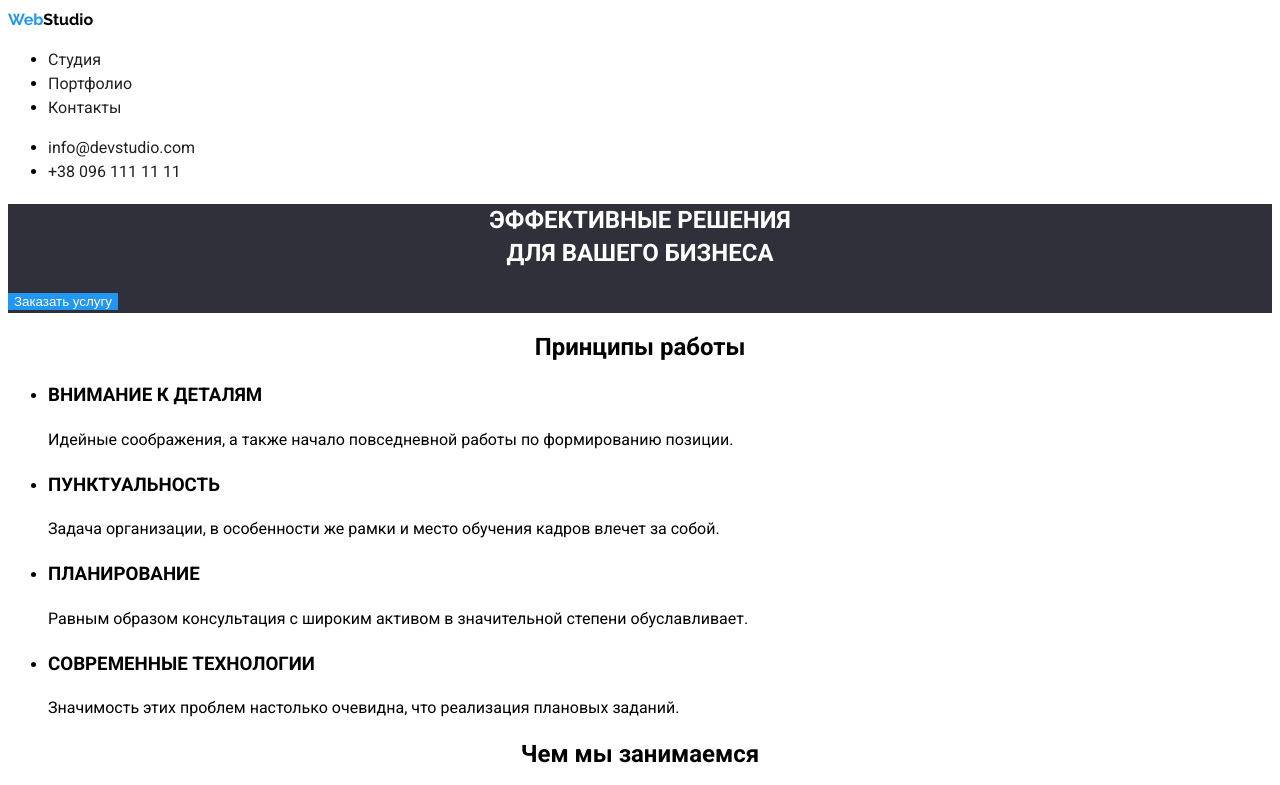
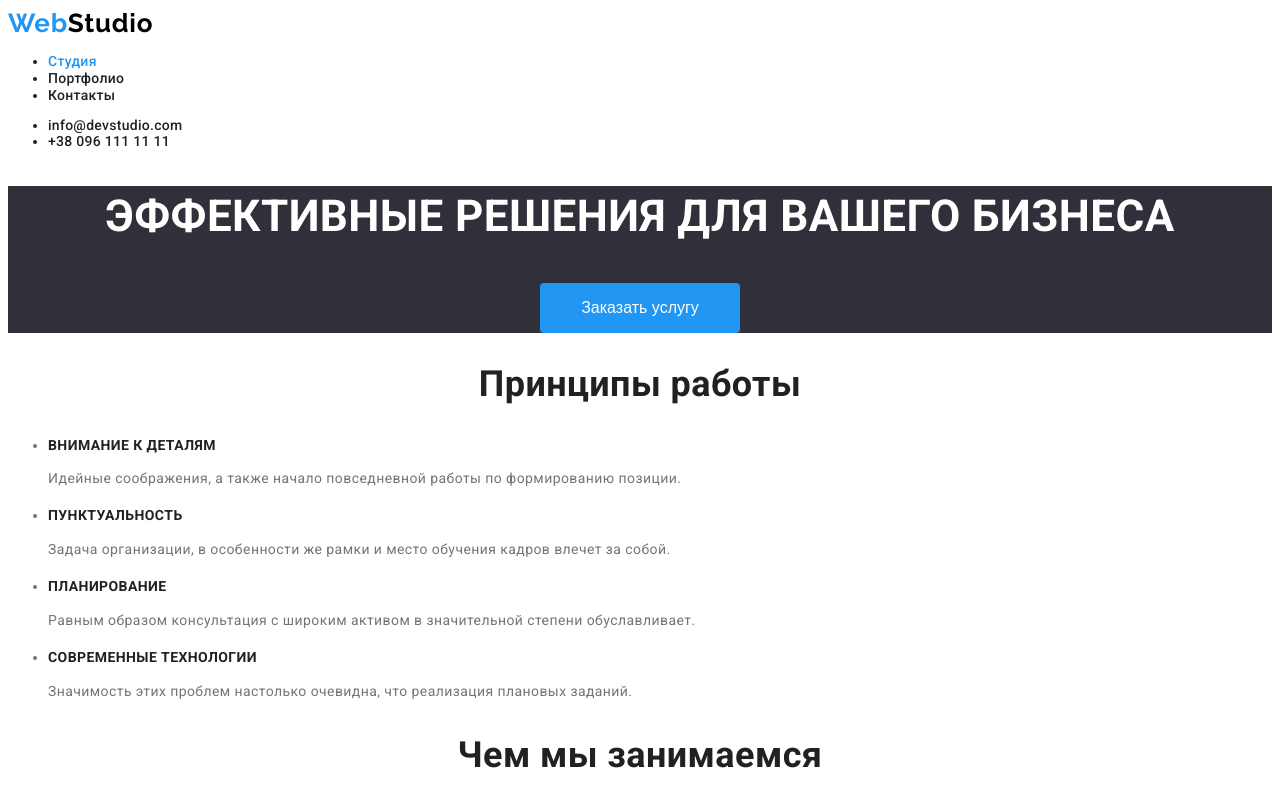
Before and after one commit to YevheniiBuchok/goit-markup-hw-02, a plain HTML site: page index.html in a window 1280 px wide. Shown: the top 785 px of the page. Drawn offline with Linux system fonts and the light colour scheme.

Commit message:
дз 2 з виправленнями

```diff
--- a/css/styles.css
+++ b/css/styles.css
@@ -42,26 +42,39 @@
 :root {
     --color-accent: #2196F3;
     --color-background-primary: white;
+    --color-text: #757575;
     --color-text-title: #212121;
+    --color-second-fone: #F5F4FA;
+    --color-hero: #2F303A;
+    --color-logo: black;
     --font-family-primary: 'Roboto', sans-serif;
     --font-family-logo: 'Raleway', sans-serif;
 }
 
 body {
     font-family: var(--font-family-primary);
-    font-style: 16px;
+    font-size: 14px;
     line-height: 1.5;
-    font-weight: 400, 500, 700;
+    letter-spacing: 0.03em;
+    color: var(--color-text);
     background-color: var(--color-background-primary);
 }
 
 .header {
+    color: var(--color-text-title);
+    font-size: 14px;
+    line-height: 1.14;
+    font-weight: 500;
+    letter-spacing: 0.02em;
     background-color: var(----color-background-primary-title);
 }
 .full-logo-header {
     font-family: var(--font-family-logo);
-    color: black;
-    font-style: 26px;
+    color: var(--color-logo);
+    font-size: 26px;
+    line-height: 1.19;
+    font-weight: 700;
+    letter-spacing: 0.03em;
     text-decoration: none;
 }
 .logo {
@@ -69,13 +82,16 @@ body {
 }
 .site-nav .link {
     color: var(--color-text-title);
-    font-style: 14px;
+    font-size: 14px;
     line-height: 1.15;
     text-decoration: none;
 }
+.site-nav .link.current {
+    color: var(--color-accent);
+}
 .contacts-nav .contact {
     color: var(--color-text-title);
-    font-style: 14px;
+    font-size: 14px;
     text-decoration: none;
 }
 .site-nav .link:hover,
@@ -88,36 +104,68 @@ body {
 }
 
 .hero {
-    background-color: #2F303A;
+    background-color: var(--color-hero);
 }
 .hero .hero-title {
     color: var(--color-background-primary);
 }
 .hero-title {
-    font-style: 44px;
+    font-size: 44px;
     line-height: 1.364;
     text-align: center;
     text-transform: uppercase;
 }
+.button {
+    font-size: 16px;
+    background-color: var(--color-accent);
+    color: var(--color-background-primary);
+    border: none;
+    margin: 0 auto;
+    display: block;
+    width: 200px;
+    height: 50px;
+    border-radius: 4px;
+    padding: 10px 32px;
+}
+.button:hover,
+.button:focus {
+    color: var(--color-second-fone);
+}
 .title {
-    font-style: 36px;
+    color: var(--color-text-title);
+    font-size: 36px;
     line-height: 1.167;
     text-align: center;
 }
-.button {
-    background-color: var(--color-accent);
-    color: var(--color-background-primary);
-    border: none;
+
+.content-title {
+    color: var(--color-text-title);
+    font-size: 14px;
+    line-height: 1.14;
+    font-weight: 700;
+}
+
+.content-text {
+    color: var(--color-text);
+    font-size: 14px;
+    line-height: 1.71;
+    font-weight: 400;
 }
 .team {
-    background-color: #F5F4FA;
+    background-color: var(--color-second-fone);
 }
-
+.person-name {
+    color: var(--color-text-title);
+    font-size: 16px;
+    line-height: 1.19;
+    font-weight: 500;
+    letter-spacing: 0.03em;
+}
 /*Footer*/
 .full-logo-footer {
     font-family: var(--font-family-logo);
-    color: white;
-    font-style: 26px;
+    color: var(--color-background-primary);
+    font-size: 26px;
     text-decoration: none;
 }
 .logo {
@@ -125,9 +173,12 @@ body {
 }
 .address-list .address-link {
     font-style: normal;
+    font-size: 14px;
+    line-height: 1.71;
     color: var(--color-background-primary);
     opacity: 0.6;
     text-decoration: none;
+    letter-spacing: 0.03em;
 }
 .address-list .address-link:hover,
 .address-list .address-link:focus {
@@ -137,12 +188,23 @@ body {
 
 /* Portfolio page */
 .button-link {
-    background-color: #F5F4FA;
-    color: #212121;
+    background-color: var(--color-second-fone);
+    color: var(--color-text-title);
     border: none;
+    font-size: 16px;
+    line-height: 1.63;
+    font-weight: 500;
+    letter-spacing: 0.03em;
 }
 .buttons-nav .button-link:hover,
 .buttons-nav .button-link:focus {
     background-color: var(--color-accent);
     color: var(--color-background-primary);
 }
+.img-text {
+    color: var(--color-text-title);
+    font-size: 18px;
+    line-height: 2;
+    font-weight: 700;
+    letter-spacing: 0.06em;
+}
--- a/index.html
+++ b/index.html
@@ -19,7 +19,7 @@
             <a href="./index.html" class="full-logo-header"><span class="logo">Web</span>Studio</a>
             <ul class="site-nav list">
                 <li>
-                    <a href="./index.html" class="link">Студия</a>
+                    <a href="./index.html" class="link current">Студия</a>
                 </li>
                 <li>
                     <a href="./portfolio.html" class="link">Портфолио</a>
@@ -40,27 +40,27 @@
     </header>
     <main>
         <section class="hero">
-            <h1 class="hero-title">Эффективные решения<br>для вашего бизнеса</h1>
+            <h1 class="hero-title">Эффективные решения для вашего бизнеса</h1>
             <button type="button" class="button">Заказать услугу</button>
         </section>
         <section>
             <h2 class="title">Принципы работы</h2>
             <ul>
                 <li>
-                    <h3>ВНИМАНИЕ К ДЕТАЛЯМ</h3>
-                    <p>Идейные соображения, а также начало повседневной работы по формированию позиции.</p>
+                    <h3 class="content-title">ВНИМАНИЕ К ДЕТАЛЯМ</h3>
+                    <p class="content-text">Идейные соображения, а также начало повседневной работы по формированию позиции.</p>
                 </li>
                 <li>
-                    <h3>ПУНКТУАЛЬНОСТЬ</h3>
-                    <p>Задача организации, в особенности же рамки и место обучения кадров влечет за собой.</p>
+                    <h3 class="content-title">ПУНКТУАЛЬНОСТЬ</h3>
+                    <p class="content-text">Задача организации, в особенности же рамки и место обучения кадров влечет за собой.</p>
                 </li>
                 <li>
-                    <h3>ПЛАНИРОВАНИЕ</h3>
-                    <p>Равным образом консультация с широким активом в значительной степени обуславливает.</p>
+                    <h3 class="content-title">ПЛАНИРОВАНИЕ</h3>
+                    <p class="content-text">Равным образом консультация с широким активом в значительной степени обуславливает.</p>
                 </li>
                 <li>
-                    <h3>СОВРЕМЕННЫЕ ТЕХНОЛОГИИ</h3>
-                    <p>Значимость этих проблем настолько очевидна, что реализация плановых заданий.</p>
+                    <h3 class="content-title">СОВРЕМЕННЫЕ ТЕХНОЛОГИИ</h3>
+                    <p class="content-text">Значимость этих проблем настолько очевидна, что реализация плановых заданий.</p>
                 </li>
             </ul>
         </section>
@@ -83,22 +83,22 @@
             <ul>
                 <li>
                     <img src="./images/1.product-designer.jpg" alt="Игорь Демьяненко" width="270" height="260">
-                    <h3>Игорь Демьяненко</h3>
+                    <h3 class="person-name">Игорь Демьяненко</h3>
                     <p>Product Designer</p>
                 </li>
                 <li>
                     <img src="./images/2.frontend-developer.jpg" alt="Ольга Репина" width="270" height="260">
-                    <h3>Ольга Репина</h3>
+                    <h3 class="person-name">Ольга Репина</h3>
                     <p>Frontend Developer</p>
                 </li>
                 <li>
                     <img src="./images/3.marketing.jpg" alt="Николай Тарасов" width="270" height="260">
-                    <h3>Николай Тарасов</h3>
+                    <h3 class="person-name">Николай Тарасов</h3>
                     <p>Marketing</p>
                 </li>
                 <li>
                     <img src="./images/4.ui-designer.jpg" alt="Михаил Ермаков" width="270" height="260">
-                    <h3>Михаил Ермаков</h3>
+                    <h3 class="person-name">Михаил Ермаков</h3>
                     <p>UI Designer</p>
                 </li>
             </ul>
```
Also changed, not shown: portfolio.html (+10 -12 lines).
